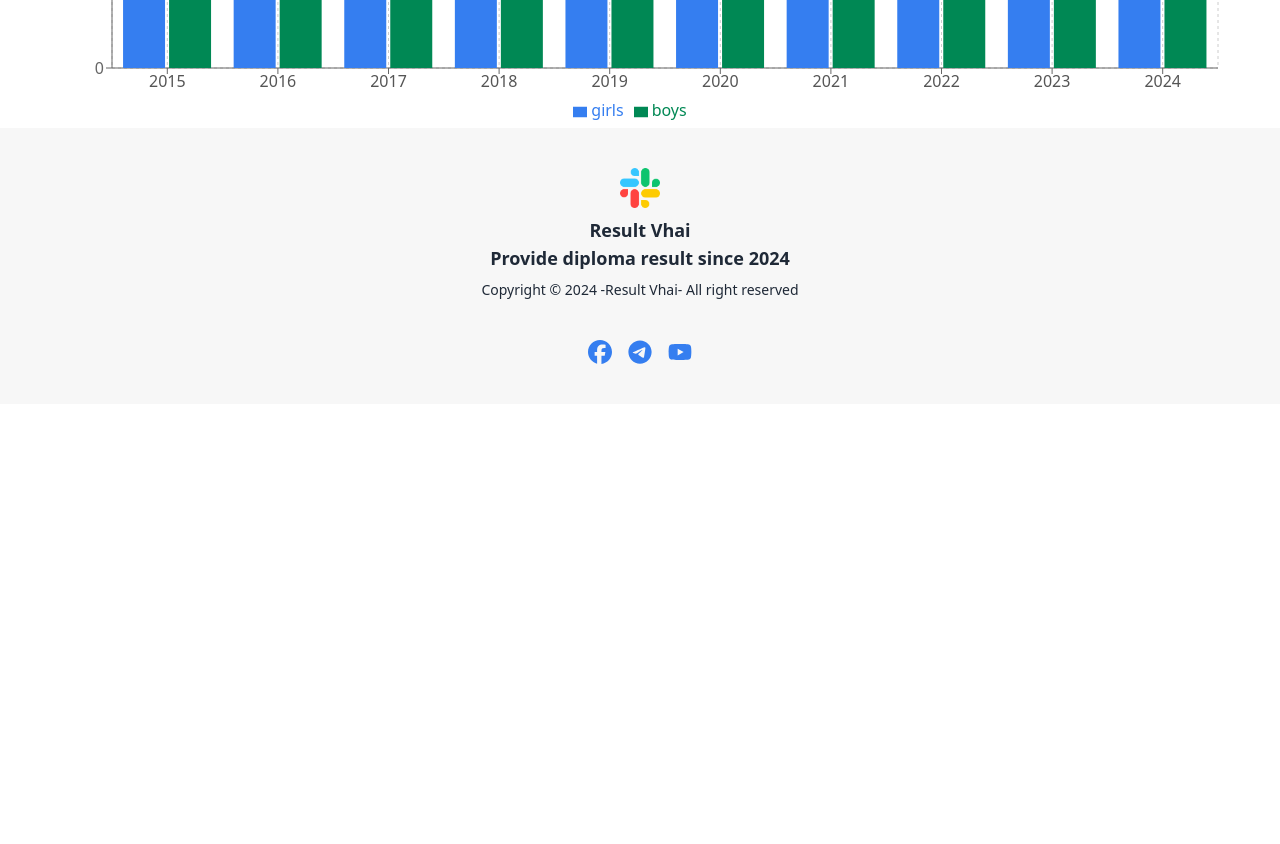
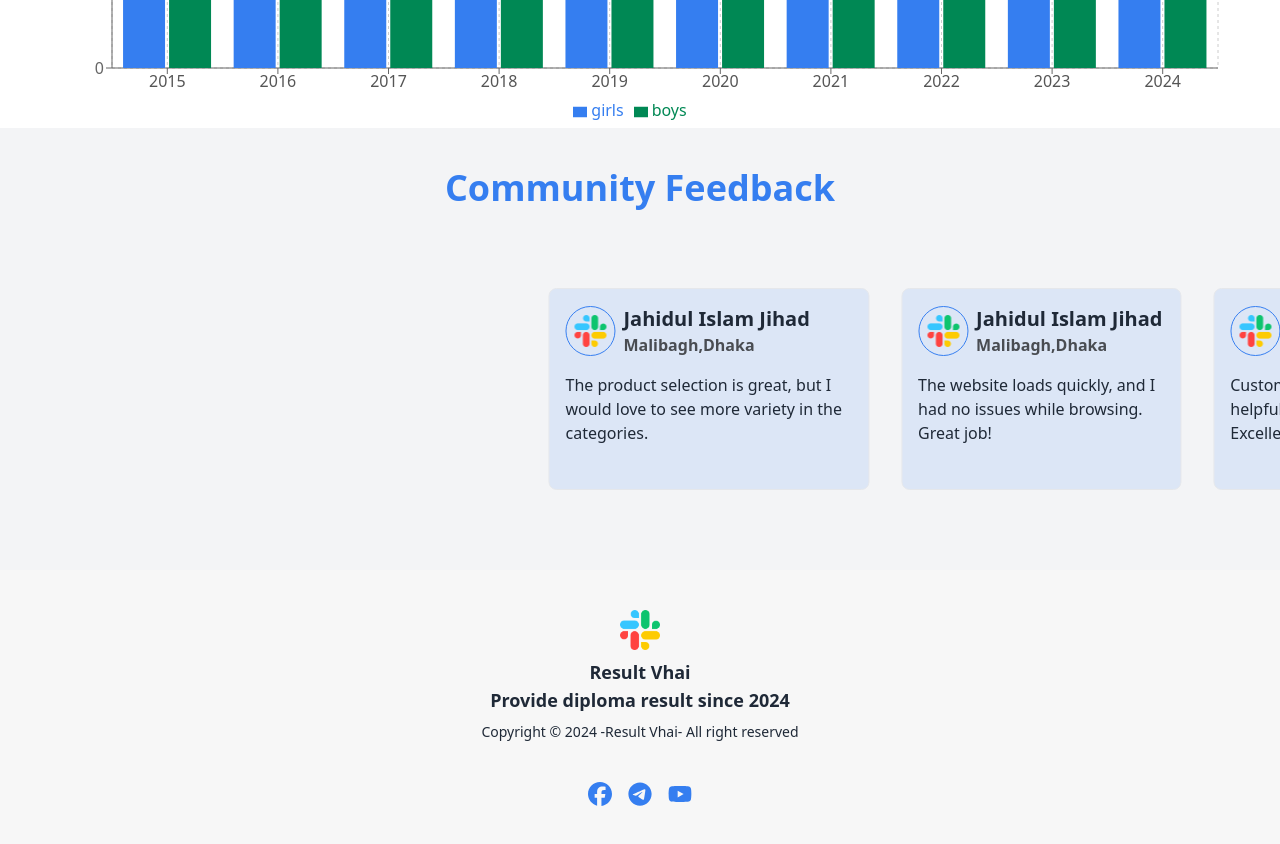
Before and after one commit to jahidul2004/result-vhai, a React (Vite) app: page / in a window 1280 px wide. Shown: the part 1440-2284 px from the top of the page. Before the commit the page ends 1844 px from the top, so only its background shows below. Built offline with nearby package versions, Linux system fonts and the light colour scheme.

Commit message:
Comment page added and keyframes added.

```diff
--- a/src/index.css
+++ b/src/index.css
@@ -1,3 +1,18 @@
 @tailwind base;
 @tailwind components;
 @tailwind utilities;
+
+@layer utilities {
+    @keyframes marquee {
+        0% {
+            transform: translateX(100%);
+        }
+        100% {
+            transform: translateX(-100%);
+        }
+    }
+
+    .animate-marquee {
+        animation: marquee 20s linear infinite;
+    }
+}
--- a/src/layout/home/Home.jsx
+++ b/src/layout/home/Home.jsx
@@ -1,4 +1,5 @@
 import Banner from "../../pages/Banner/Banner";
+import CommentSection from "../../pages/commentSection/CommentSection";
 import ResultAnalysis from "../../pages/resultAnalysis/ResultAnalysis";
 
 const Home = () => {
@@ -7,6 +8,8 @@ const Home = () => {
             <Banner></Banner>
 
             <ResultAnalysis></ResultAnalysis>
+
+            <CommentSection></CommentSection>
         </>
     );
 };
--- /dev/null
+++ b/src/pages/commentSection/CommentSection.jsx
@@ -0,0 +1,51 @@
+import userIcon from "../../assets/slack.png";
+
+const comments = [
+    "The product selection is great, but I would love to see more variety in the categories.",
+    "The website loads quickly, and I had no issues while browsing. Great job!",
+    "Customer support was very helpful when I had a query. Excellent service!",
+    "I found the checkout process a bit complicated. It could be simplified.",
+];
+
+const CommentSection = () => {
+    return (
+        <div className="bg-gray-100 py-10">
+            <h1 className="text-4xl font-bold text-center text-[#357ef0] pb-10">
+                Community Feedback
+            </h1>
+            <div className="relative w-full overflow-hidden  flex items-center py-10">
+                <div className="flex animate-marquee">
+                    {comments.map((comment, index) => (
+                        <div
+                            key={index}
+                            className="mx-4 border p-4 rounded-lg bg-[#357df01e]"
+                        >
+                            <div className="flex items-center gap-2">
+                                <div className="w-[50px] h-[50px] border border-[#357ef0] rounded-full p-2 flex items-center justify-center">
+                                    <img
+                                        className="w-full h-full"
+                                        src={userIcon}
+                                        alt=""
+                                    />
+                                </div>
+                                <div>
+                                    <h1 className="font-bold text-xl">
+                                        Jahidul Islam Jihad
+                                    </h1>
+                                    <p className="font-semibold text-[#000000ab]">
+                                        Malibagh,Dhaka
+                                    </p>
+                                </div>
+                            </div>
+                            <div className="mt-4">
+                                <p>{comment}</p>
+                            </div>
+                        </div>
+                    ))}
+                </div>
+            </div>
+        </div>
+    );
+};
+
+export default CommentSection;
```
